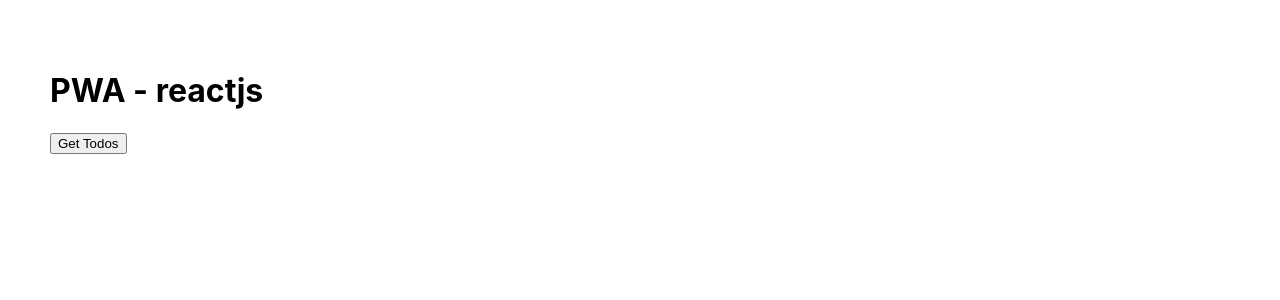
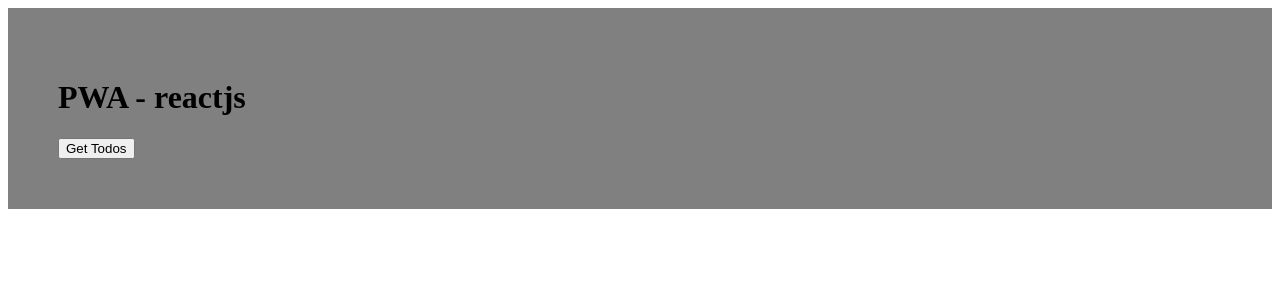
Before and after one commit to coderaudi/PWA-react-basic-todos, a React (Create React App) app: page / in a window 1280 px wide. Shown: the top 300 px of the page. Built offline with nearby package versions, Linux system fonts and the light colour scheme.

Commit message:
pwa-deployment server added

```diff
--- a/package.json
+++ b/package.json
@@ -6,12 +6,13 @@
     "@testing-library/jest-dom": "^4.2.4",
     "@testing-library/react": "^9.5.0",
     "@testing-library/user-event": "^7.2.1",
+    "express": "^4.17.1",
     "react": "^16.13.1",
     "react-dom": "^16.13.1",
     "react-scripts": "3.4.1"
   },
   "scripts": {
-    "start": "react-scripts start",
+    "start": "node server.js",
     "build": "react-scripts build",
     "test": "react-scripts test",
     "eject": "react-scripts eject",
--- a/src/App.js
+++ b/src/App.js
@@ -36,7 +36,7 @@ class App extends Component {
 
   render() {
     return (
-      <div style={{ padding : "50px" }}>
+      <div style={{ padding : "50px" }} className="base-container">
 
         <h1>PWA - reactjs </h1>
 
--- a/src/index.css
+++ b/src/index.css
@@ -1,13 +1,3 @@
-body {
-  margin: 0;
-  font-family: -apple-system, BlinkMacSystemFont, 'Segoe UI', 'Roboto', 'Oxygen',
-    'Ubuntu', 'Cantarell', 'Fira Sans', 'Droid Sans', 'Helvetica Neue',
-    sans-serif;
-  -webkit-font-smoothing: antialiased;
-  -moz-osx-font-smoothing: grayscale;
+.base-container{
+  background: gray;
 }
-
-code {
-  font-family: source-code-pro, Menlo, Monaco, Consolas, 'Courier New',
-    monospace;
-}
```
Also changed, not shown: server.js (added, +13 -0 lines), 1 other file (tests, documents, lock files or other folders).
